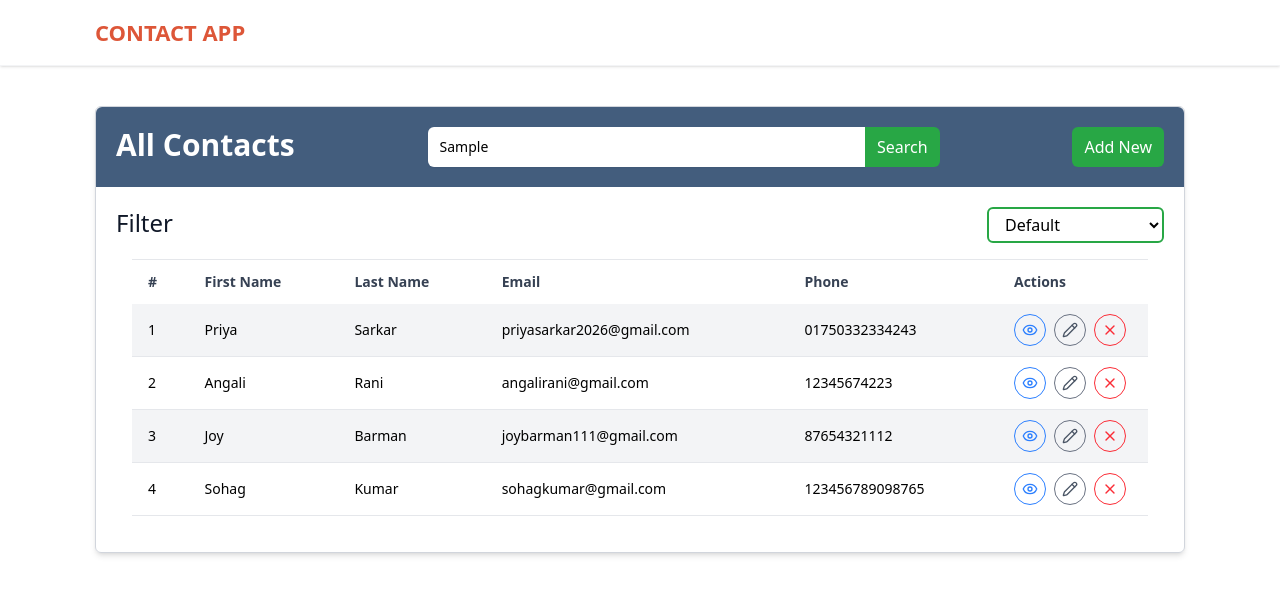
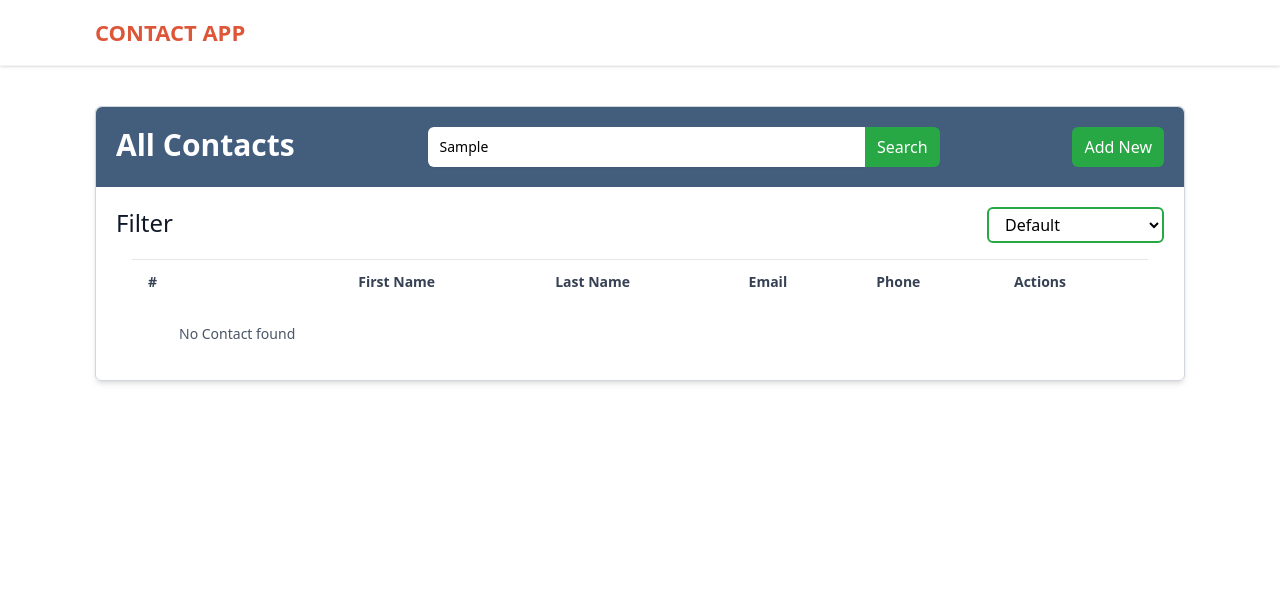
Before and after one commit to sksonjoykumar/assignment-05-contact-app, a React (Vite) app: page / in a window 1280 px wide. Both pictures are taken after typing "Sample" into the empty fields and a click on the button "Search". Shown: the top 594 px of the page. Built offline with nearby package versions, Linux system fonts and the light colour scheme; data requests are answered from the project's data file.

Commit message:
some feature added

```diff
--- a/src/components/contact-table/Table.jsx
+++ b/src/components/contact-table/Table.jsx
@@ -4,7 +4,8 @@ import { Link } from "react-router-dom";
 import { UserContext } from "../../global-context/GlobalContext";
 
 const ContactTable = () => {
-  const { contacts, handleEdit, handleDelete } = useContext(UserContext);
+  const { filteredContacts, handleEdit, handleDelete } =
+    useContext(UserContext);
 
   return (
     <div className="overflow-x-auto rounded-lg bg-white">
@@ -24,7 +25,12 @@ const ContactTable = () => {
 
           {/* Body */}
           <tbody>
-            {contacts.map((user, index) => (
+            {filteredContacts.length === 0 ? (
+              <p className="mt-5 text-center text-sm text-gray-600">
+                No Contact found
+              </p>
+            ) : (
+              filteredContacts.map((user, index) => (
                 <tr
                   key={user.id}
                   className="border-b border-gray-200 text-sm odd:bg-gray-100 hover:bg-gray-100"
@@ -65,7 +71,8 @@ const ContactTable = () => {
                     </div>
                   </td>
                 </tr>
-            ))}
+              ))
+            )}
           </tbody>
         </table>
       </div>
--- a/src/components/filter/Filter.jsx
+++ b/src/components/filter/Filter.jsx
@@ -1,10 +1,17 @@
+import { useContext } from "react";
+import { UserContext } from "../../global-context/GlobalContext";
+
 export default function Filter() {
+  const { filter, setFilter } = useContext(UserContext);
+  console.log(filter);
   return (
     <>
       <div className="flex justify-between gap-3">
         <h3 className="text-2xl text-gray-900">Filter</h3>
         <form>
           <select
+            value={filter}
+            onChange={(e) => setFilter(e.target.value)}
             name="contact"
             className="cursor-pointer rounded-md border-2 border-[#28a745] px-3 py-1 focus:outline-none"
           >
--- a/src/components/header/Header.jsx
+++ b/src/components/header/Header.jsx
@@ -1,27 +1,34 @@
+import { useContext } from "react";
 import { Link } from "react-router-dom";
+import { UserContext } from "../../global-context/GlobalContext";
 
 export default function Header() {
+  const { search, setSearch } = useContext(UserContext);
+
   return (
     <>
       <div className="rounded-t-md bg-[#435d7d] p-5">
         <div className="flex justify-between gap-5">
           <h1 className="text-3xl font-semibold text-white">All Contacts</h1>
-          <form>
+          <div>
             <div class="flex w-lg items-center">
               <input
                 type="search"
                 id="search"
+                value={search}
+                onChange={(e) => setSearch(e.target.value)}
                 className="focus:ring-none focus:ring-none w-full rounded-l-md border-none bg-white px-3 py-2.5 text-sm shadow-xs focus:border-none focus:outline-3 focus:outline-blue-400"
                 placeholder="Search Contact"
               />
               <button
+                onClick={() => setSearch(search)}
                 type="button"
                 className="focus:ring-brand-medium cursor-pointer rounded-r-md bg-[#28a745] px-3 py-2 text-white transition-all duration-300 hover:bg-[#288d40]"
               >
                 Search
               </button>
             </div>
-          </form>
+          </div>
           <Link
             to={"/add-new"}
             className="focus:ring-brand-medium cursor-pointer rounded-md bg-[#28a745] px-3 py-2 text-white transition-all duration-300 hover:bg-[#288d40]"
--- a/src/global-context/GlobalContext.jsx
+++ b/src/global-context/GlobalContext.jsx
@@ -11,6 +11,8 @@ const UserProvider = ({ children }) => {
   const [contacts, setContacts] = useState([]);
   const [editId, setEditId] = useState(null);
   const [userData, setUserData] = useState([]);
+  const [search, setSearch] = useState("");
+  const [filter, setFilter] = useState("default");
   const [formData, setFormData] = useState({
     firstName: "",
     lastName: "",
@@ -90,8 +92,18 @@ const UserProvider = ({ children }) => {
     navigate("/", { replace: true });
   };
 
-  console.log(contacts);
-  console.log(userData);
+  const filteredContacts = contacts
+    .filter((c) =>
+      `${c.firstName} ${c.lastName} ${c.email} ${c.phone}`
+        .toLowerCase()
+        .includes(search.toLowerCase()),
+    )
+    .sort((a, b) => {
+      if (filter === "firstName") return a.firstName.localeCompare(b.firstName);
+      if (filter === "lastName") return b.lastName.localeCompare(a.lastName);
+      if (filter === "oldestToFirst") return a.id - b.id;
+      return 0;
+    });
 
   // user
   const user = {
@@ -107,6 +119,11 @@ const UserProvider = ({ children }) => {
     handleDelete,
     userData,
     handleUserDetails,
+    search,
+    setSearch,
+    filter,
+    setFilter,
+    filteredContacts,
   };
   return <UserContext.Provider value={user}>{children}</UserContext.Provider>;
 };
--- a/src/pages/contact-details/ContactDetails.jsx
+++ b/src/pages/contact-details/ContactDetails.jsx
@@ -26,7 +26,6 @@ const ContactDetails = () => {
       }
     }
   }, [id, contacts]);
-  console.log(userData);
 
   return (
     <>
```
Lines whose indentation alone changed are shown as unchanged.
